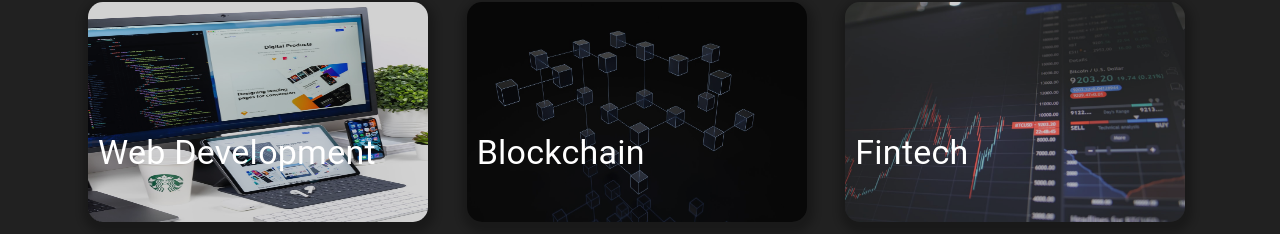
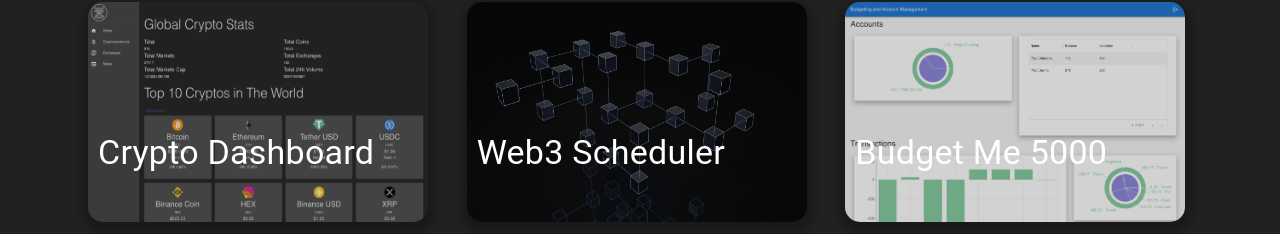
Before and after one commit to loveliiivelaugh/web3-portfolio, a React (Create React App) app: page / in a window 1280 px wide. Shown: the part 256-490 px from the top of the page. Built offline with nearby package versions, Linux system fonts and the light colour scheme.

Commit message:
Added a few new projects

```diff
--- a/src/components/FeaturesSection.jsx
+++ b/src/components/FeaturesSection.jsx
@@ -40,16 +40,7 @@ function FeaturesSection(props) {
   const navigate = useNavigate();
   const [overlay, setOverlay] = useState('');
   const [open, setOpen] = useState(false);
-
-  const handleHover = event => {
-    const { id } = event.target;
-    setOverlay(id);
-  };
-
-  const triggerWarning = () => {
-    console.warn('Warning triggered!');
-    setOpen(true);
-  };
+  const handleHover = event => setOverlay(event.target.id);
 
   return (
     <Section
@@ -119,11 +110,11 @@ function FeaturesSection(props) {
                   <Typography variant="subtitle1">
                     {features}
                   </Typography>
-                  <Button variant="contained" color="primary" onClick={() => repo === '#' ? triggerWarning() : window.open(repo)}>
+                  <Button variant="contained" color="primary" onClick={() => repo === '#' ? setOpen(true) : navigate(repo)}>
                     Source Code
                   </Button>
                   {' '}
-                  <Button variant="outlined" color="primary" sx={{ color: '#fff' }} onClick={() => url === '#' ? triggerWarning() : window.open(url)}>
+                  <Button variant="outlined" color="primary" sx={{ color: '#fff' }} onClick={() => url === '#' ? setOpen(true) : navigate(url)}>
                     See Live
                   </Button>
                 </Box>
@@ -148,25 +139,3 @@ function FeaturesSection(props) {
 }
 
 export default FeaturesSection;
-
-const ProjectsCarousel = ({projects, classes}) => {
-  const [activeItem, setActiveItem] = useState(0);
-
-  const handlePrev = (max) => setActiveItem(prev => (prev === 0 ? max : prev - 1));
-  const handleNext = (max) => setActiveItem(prev => (prev === max ? 0 : prev + 1));
-  return (
-    <>
-      <Button variant="text" color="primary" onClick={() => handlePrev(projects.length - 1)}>{'<'}</Button>
-        {projects.map(({title, image}, index) => index === activeItem && (
-          <figure className={classes.figure}>
-            <img
-              src={image}
-              alt={title}
-              className={classes.image}
-            />
-          </figure>
-        ))}
-      <Button variant="text" color="primary" onClick={() => handleNext(projects.length - 1)}>{'>'}</Button>
-    </>
-  )
-}
--- a/src/components/Footer.jsx
+++ b/src/components/Footer.jsx
@@ -131,7 +131,9 @@ function Footer(props) {
             </Grid>
             <Grid item md={6} textAlign="right" p={2}>
               <Typography variant="body1">
-                Drop some coin or an NFT 😎 @ 0xe5F6BC85E03d7aC6819C97ac1dB1d2a237C05Edf
+                Drop some coin or an NFT 😎
+                <br/>
+                @ 0xe5F6BC85E03d7aC6819C97ac1dB1d2a237C05Edf
                 <br/>
                 or @ michaelwoodward.eth 💛
               </Typography>
--- a/src/data/projects.js
+++ b/src/data/projects.js
@@ -19,19 +19,21 @@ import ai from '../assets/images/ai.jpeg';
 import backend from '../assets/images/backend.jpeg';
 import fintech from '../assets/images/fintech.jpeg';
 import ecommerce from '../assets/images/ecommerce.jpeg';
+import crypto_dashboard from '../assets/images/crypto-dashboard.png';
+import budgetme from '../assets/images/budgetme.png';
 
 // PROJECTS DATA
 export const projectsData = [
   {
-    title: "Web Development",
+    title: "Crypto Dashboard",
     features:
-      "Integer ornare neque mauris, ac vulputate lacus venenatis et. Pellentesque ut ultrices purus.",
-    img: web,
+      "A React.js dashboard that displays the current price, market cap, and volume of each cryptocurrency.",
+    img: crypto_dashboard,
     url: "https://basic-crypto-dashboard.netlify.app/",
     repo: "https://github.com/loveliiivelaugh/crypto-dashboard",
   },
   {
-    title: "Blockchain",
+    title: "Web3 Scheduler",
     features:
       "Integer ornare neque mauris, ac vulputate lacus venenatis et. Pellentesque ut ultrices purus.",
     img: blockchain,
@@ -39,10 +41,10 @@ export const projectsData = [
     repo: "https://github.com/loveliiivelaugh/web3-appointment-scheduler"
   },
   {
-    title: "Fintech",
+    title: "Budget Me 5000",
     features:
-      "Integer ornare neque mauris, ac vulputate lacus venenatis et. Pellentesque ut ultrices purus.",
-    img: fintech,
+      "This is a budgeting and account management app. It allows users to connect to their personal bank accounts using Plaid.",
+    img: budgetme,
     url: "https://basic-plaid-dashboard.herokuapp.com/",
     repo: "https://github.com/loveliiivelaugh/basic-plaid-dashboard"
   },
```
Also changed, not shown: src/assets/images/budgetme.png (added), src/assets/images/crypto-dashboard.png (added).
